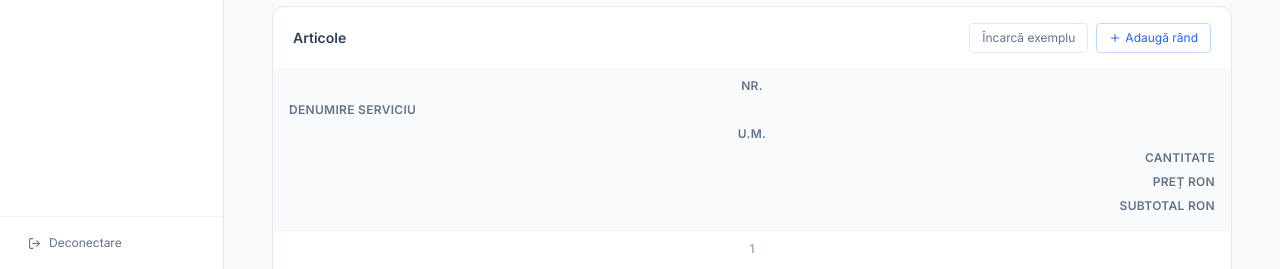
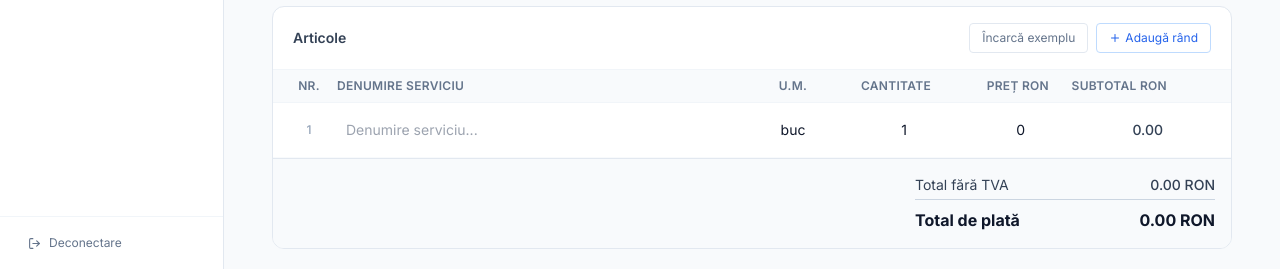
Before and after one commit to kissadam/invoicely, a Next.js app: page /invoices/new in a window 1280 px wide. Shown: the part 531-800 px from the top of the page. Built offline with nearby package versions, Linux system fonts and the light colour scheme; no server answers.

Commit message:
Fix broken table layout - use inline gridTemplateColumns instead of dynamic Tailwind classes

```diff
--- a/src/components/invoice/InvoiceEditor.tsx
+++ b/src/components/invoice/InvoiceEditor.tsx
@@ -368,10 +368,10 @@ export default function InvoiceEditor() {
               </div>
             </div>
 
-            {(() => {
-              const cols = ["40px", "1fr", "80px", "90px", "110px", "110px", ...(needsRate ? ["110px"] : []), ...(vatEnabled ? ["90px", "110px"] : []), "40px"].join("_");
-              return (
-                <div className={`grid grid-cols-[${cols}] gap-2 px-4 py-2 bg-slate-50 text-xs font-semibold text-slate-500 uppercase tracking-wide border-b border-slate-100`}>
+            <div
+              className="grid gap-2 px-4 py-2 bg-slate-50 text-xs font-semibold text-slate-500 uppercase tracking-wide border-b border-slate-100"
+              style={{ gridTemplateColumns: ["40px", "1fr", "80px", "90px", "110px", "110px", ...(needsRate ? ["110px"] : []), ...(vatEnabled ? ["90px", "110px"] : []), "40px"].join(" ") }}
+            >
               <span className="text-center">Nr.</span>
               <span>Denumire serviciu</span>
               <span className="text-center">U.M.</span>
@@ -383,8 +383,6 @@ export default function InvoiceEditor() {
               {vatEnabled && <span className="text-right">Total+TVA</span>}
               <span />
             </div>
-              );
-            })()}
 
             {items.map((item, idx) => (
               <LineItemRow
--- a/src/components/invoice/LineItemRow.tsx
+++ b/src/components/invoice/LineItemRow.tsx
@@ -34,17 +34,15 @@ export default function LineItemRow({ item, exchangeRate, currency, vatEnabled =
   const vatAmount = vatEnabled ? Math.round(baseRon * vatRate) / 100 : 0;
   const totalWithVat = baseRon + vatAmount;
 
-  // Build grid: pos | name | unit | qty | price | subtotal | [subtotalRON] | [VAT] | [total+VAT] | del
-  const cols = [
+  const gridTemplateColumns = [
     "40px", "1fr", "80px", "90px", "110px", "110px",
     ...(needsRate ? ["110px"] : []),
     ...(vatEnabled ? ["90px", "110px"] : []),
     "40px",
-  ].join("_");
-  const gridCols = `grid-cols-[${cols}]`;
+  ].join(" ");
 
   return (
-    <div className={`grid ${gridCols} gap-2 px-4 py-2.5 border-b border-slate-50 dark:border-slate-700 items-center hover:bg-slate-50/50 transition-colors`}>
+    <div className="grid gap-2 px-4 py-2.5 border-b border-slate-50 items-center hover:bg-slate-50/50 transition-colors" style={{ gridTemplateColumns }}>
       <span className="text-center text-xs text-slate-400 font-medium">{item.position}</span>
 
       <input
```
Lines whose indentation alone changed are shown as unchanged.
